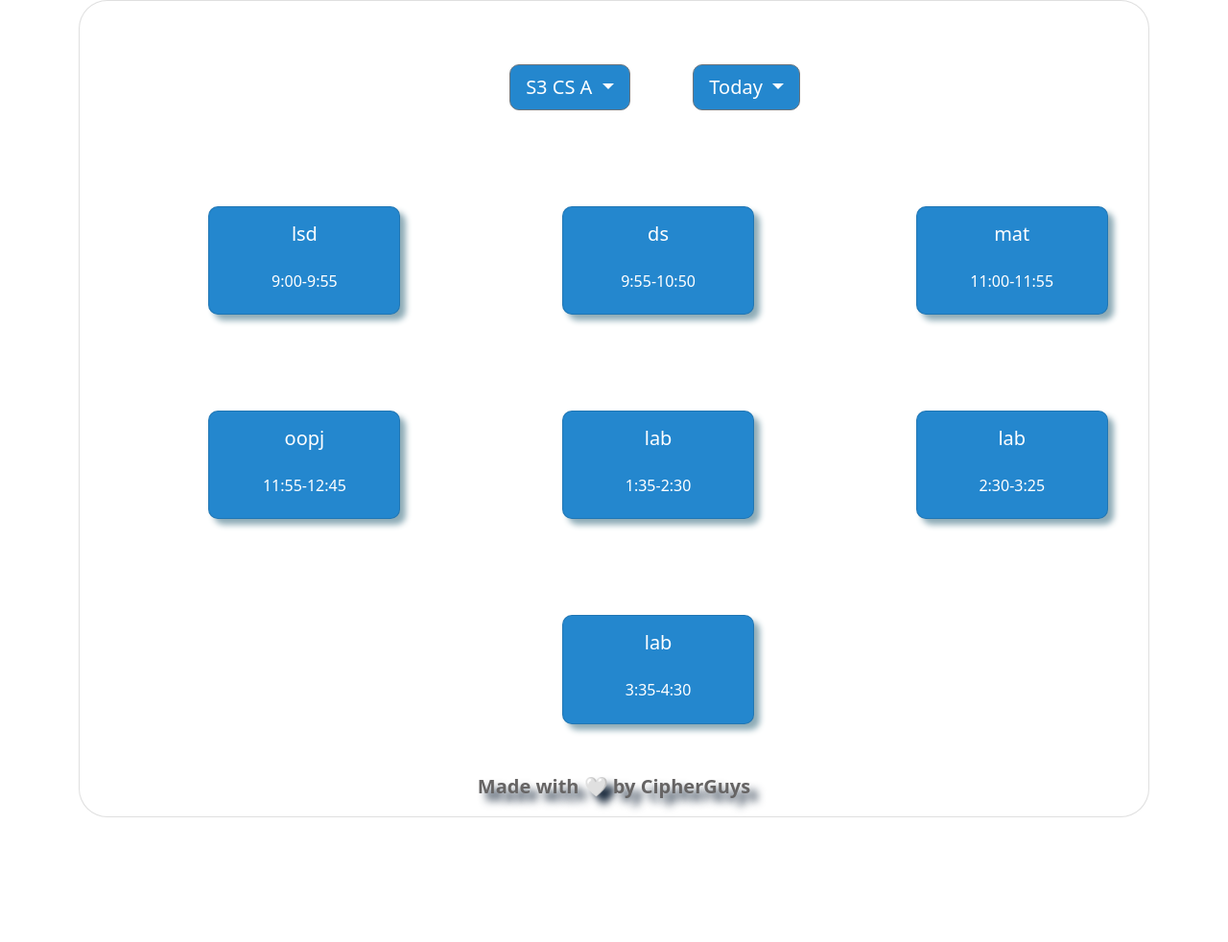
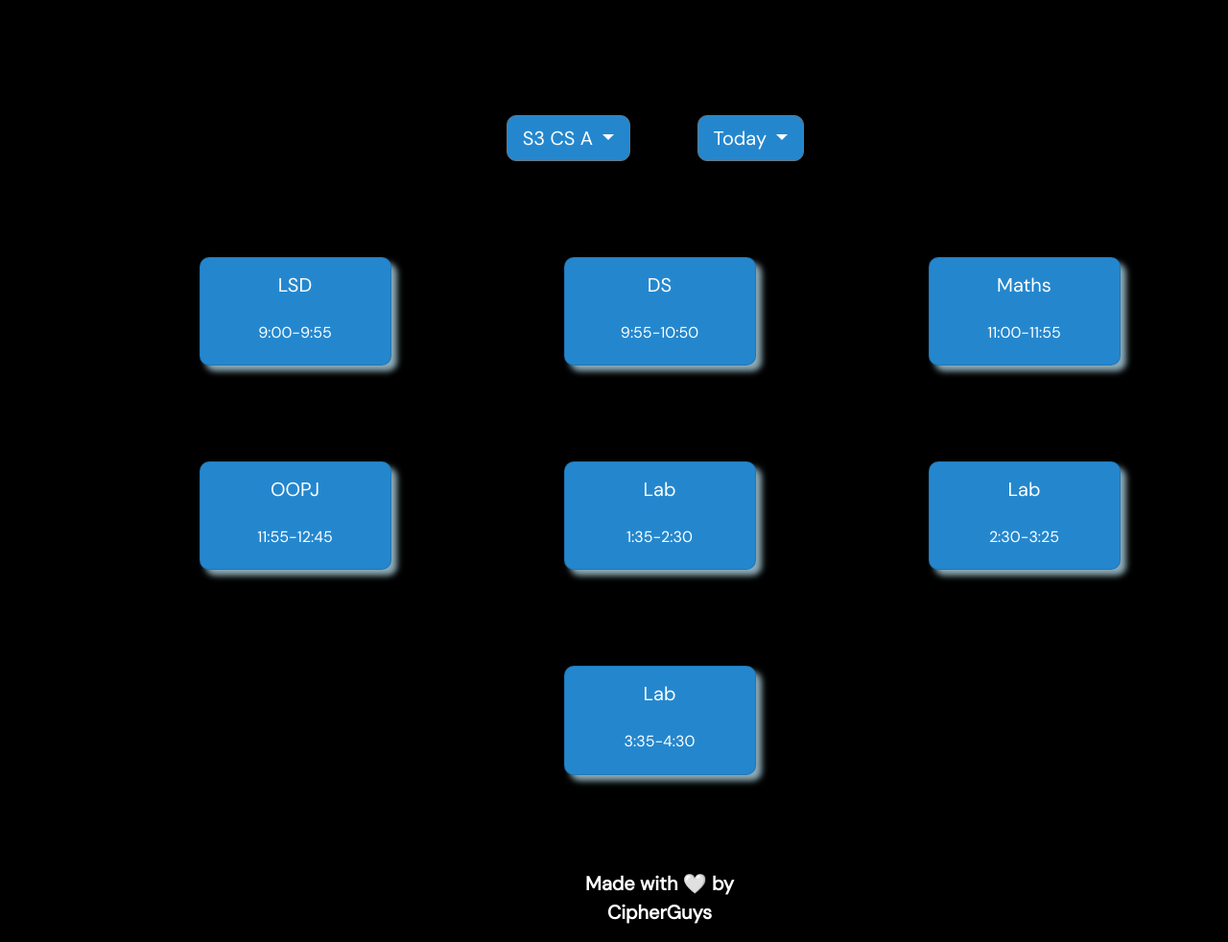
Before and after one commit to cipherGUYS/TimeTable, a plain HTML site: page index.html in a window 1280 px wide. Shown: the whole page at 96% size. Before the commit the page ends 852 px from the top, so only its background shows below. Drawn offline with nearby package versions, Linux system fonts and the light colour scheme.

Commit message:
UI Updated

```diff
--- a/assets/main.js
+++ b/assets/main.js
@@ -2,117 +2,257 @@ const tt = {
     A: {
         mon: {
             1: {
-                name: "lsd",
+                name: "LSD",
             },
             2: {
-                name: "ds",
+                name: "DS",
             },
             3: {
-                name: "mat",
+                name: "Maths",
             },
             4: {
-                name: "oopj",
+                name: "OOPJ",
             },
             5: {
-                name: "lab",
+                name: "Lab",
             },
             6: {
-                name: "lab",
+                name: "Lab",
             },
             7: {
-                name: "lab",
+                name: "Lab",
             }
         },
         tue: {
             1: {
-                name: "mat",
+                name: "Maths",
             },
             2: {
-                name: "mat",
+                name: "Maths",
             },
             3: {
-                name: "oopj",
+                name: "OOPJ",
             },
             4: {
-                name: "lsd",
+                name: "LSD",
             },
             5: {
-                name: "ds",
+                name: "DS",
             },
             6: {
-                name: "oopj",
+                name: "OOPJ",
             },
             7: {
-                name: "de",
+                name: "DE",
             }
         },
         wed: {
             1: {
-                name: "lsd",
+                name: "LSD",
             },
             2: {
-                name: "ds",
+                name: "DS",
             },
             3: {
-                name: "mat",
+                name: "Maths",
             },
             4: {
-                name: "oopj",
+                name: "OOPJ",
             },
             5: {
-                name: "lab",
+                name: "Lab",
             },
             6: {
-                name: "lab",
+                name: "Lab",
             },
             7: {
-                name: "lab",
+                name: "Lab",
             }
         },
         thu: {
             1: {
-                name: "lsd",
+                name: "LSD",
             },
             2: {
-                name: "ds",
+                name: "DS",
             },
             3: {
-                name: "mat",
+                name: "Maths",
             },
             4: {
-                name: "oopj",
+                name: "OOPJ",
             },
             5: {
-                name: "lab",
+                name: "Lab",
             },
             6: {
-                name: "lab",
+                name: "Lab",
             },
             7: {
-                name: "lab",
+                name: "Lab",
             }
         },
         fri: {
             1: {
-                name: "lsd",
+                name: "LSD",
             },
             2: {
-                name: "ds",
+                name: "DS",
             },
             3: {
-                name: "mat",
+                name: "Maths",
             },
             4: {
-                name: "oopj",
+                name: "OOPJ",
             },
             5: {
-                name: "lab",
+                name: "Lab",
             },
             6: {
-                name: "lab",
+                name: "Lab",
             },
             7: {
-                name: "lab",
+                name: "Lab",
+            }
+        },
+        sat: {
+            1: {
+                name: "LSD",
+            },
+            2: {
+                name: "DS",
+            },
+            3: {
+                name: "Maths",
+            },
+            4: {
+                name: "OOPJ",
+            },
+            5: {
+                name: "Lab",
+            },
+            6: {
+                name: "Lab",
+            },
+            7: {
+                name: "Lab",
+            }
+        },
+    },
+    B: {
+        mon: {
+            1: {
+                name: "OOPJ",
+            },
+            2: {
+                name: "Lab",
+            },
+            3: {
+                name: "Lab",
+            },
+            4: {
+                name: "Lab",
+            },
+            5: {
+                name: "Maths",
+            },
+            6: {
+                name: "LSD",
+            },
+            7: {
+                name: "DS",
+            }
+        },
+        tue: {
+            1: {
+                name: "DE",
+            },
+            2: {
+                name: "OOPJ",
+            },
+            3: {
+                name: "LSD",
+            },
+            4: {
+                name: "DS",
+            },
+            5: {
+                name: "Maths",
+            },
+            6: {
+                name: "Maths",
+            },
+            7: {
+                name: "PLA",
+            }
+        },
+        wed: {
+            1: {
+                name: "LSD",
+            },
+            2: {
+                name: "DE",
+            },
+            3: {
+                name: "OOPJ",
+            },
+            4: {
+                name: "DS",
+            },
+            5: {
+                name: "LSD",
+            },
+            6: {
+                name: "OOPJ",
+            },
+            7: {
+                name: "Maths",
+            }
+        },
+        thu: {
+            1: {
+                name: "LSD",
+            },
+            2: {
+                name: "Maths",
+            },
+            3: {
+                name: "OOPJ",
+            },
+            4: {
+                name: "DS",
+            },
+            5: {
+                name: "Lab",
+            },
+            6: {
+                name: "Lab",
+            },
+            7: {
+                name: "Lab",
+            }
+        },
+        fri: {
+            1: {
+                name: "OOPJ",
+            },
+            2: {
+                name: "Maths",
+            },
+            3: {
+                name: "DS",
+            },
+            4: {
+                name: "DE",
+            },
+            5: {
+                name: "Maths",
+            },
+            6: {
+                name: "LSD",
+            },
+            7: {
+                name: "DS",
             }
         },
         sat: {
@@ -132,150 +272,10 @@ const tt = {
                 name: "lab",
             },
             6: {
-                name: "lab",
+                name: "Sust",
             },
             7: {
-                name: "lab",
-            }
-        },
-    },
-    B: {
-        mon: {
-            1: {
-                name: "lsd",
-            },
-            2: {
-                name: "oopj",
-            },
-            3: {
-                name: "mat",
-            },
-            4: {
-                name: "oopj",
-            },
-            5: {
-                name: "lab",
-            },
-            6: {
-                name: "lab",
-            },
-            7: {
-                name: "lab",
-            }
-        },
-        tue: {
-            1: {
-                name: "mat",
-            },
-            2: {
-                name: "mat",
-            },
-            3: {
-                name: "oopj",
-            },
-            4: {
-                name: "lsd",
-            },
-            5: {
-                name: "ds",
-            },
-            6: {
-                name: "oopj",
-            },
-            7: {
-                name: "de",
-            }
-        },
-        wed: {
-            1: {
-                name: "lsd",
-            },
-            2: {
-                name: "ds",
-            },
-            3: {
-                name: "mat",
-            },
-            4: {
-                name: "oopj",
-            },
-            5: {
-                name: "lab",
-            },
-            6: {
-                name: "lab",
-            },
-            7: {
-                name: "lab",
-            }
-        },
-        thu: {
-            1: {
-                name: "lsd",
-            },
-            2: {
-                name: "ds",
-            },
-            3: {
-                name: "mat",
-            },
-            4: {
-                name: "oopj",
-            },
-            5: {
-                name: "lab",
-            },
-            6: {
-                name: "lab",
-            },
-            7: {
-                name: "lab",
-            }
-        },
-        fri: {
-            1: {
-                name: "lsd",
-            },
-            2: {
-                name: "ds",
-            },
-            3: {
-                name: "mat",
-            },
-            4: {
-                name: "oopj",
-            },
-            5: {
-                name: "lab",
-            },
-            6: {
-                name: "lab",
-            },
-            7: {
-                name: "lab",
-            }
-        },
-        sat: {
-            1: {
-                name: "lsd",
-            },
-            2: {
-                name: "ds",
-            },
-            3: {
-                name: "mat",
-            },
-            4: {
-                name: "oopj",
-            },
-            5: {
-                name: "lab",
-            },
-            6: {
-                name: "lab",
-            },
-            7: {
-                name: "lab",
+                name: "Pla",
             }
         }
     }
--- a/assets/style.css
+++ b/assets/style.css
@@ -1,5 +1,13 @@
+* {
+  font-family: "DM Sans";
+}
+
 body {
-  background-color: white;
+  background-color: black;
+}
+
+.container {
+  margin-top: 70px;
 }
 
 .main-card {
@@ -38,9 +46,17 @@ h5, h6 {
 .footer {
   font-size: 20px;
   font-weight: bold;
-  color: rgb(102, 100, 100);
+  color: white;
   text-align: center;
-  text-shadow: 8px 8px 9px #18283b;
+  /* text-shadow: 8px 8px 9px #18283b;  */
+}
+
+.dropdown-menu {
+  background-color: rgb(37, 37, 37);
+}
+
+.dropdown-menu a {
+  color: white;
 }
 
 #hero {
--- a/index.html
+++ b/index.html
@@ -14,9 +14,10 @@
     <link href="" rel="icon">
 
     <!-- Google Fonts -->
-    <link
-        href="https://fonts.googleapis.com/css?family=Open+Sans:300,300i,400,400i,600,600i,700,700i|Raleway:300,300i,400,400i,500,500i,600,600i,700,700i|Poppins:300,300i,400,400i,500,500i,600,600i,700,700i"
-        rel="stylesheet">
+    <link rel="preconnect" href="https://fonts.googleapis.com" />
+    <link rel="preconnect" href="https://fonts.gstatic.com" crossorigin />
+    <link href="https://fonts.googleapis.com/css2?family=DM+Sans&display=swap" rel="stylesheet" />
+
 
     <!-- Bootstrap CSS File -->
     <link href="https://cdn.jsdelivr.net/npm/bootstrap@5.1.3/dist/css/bootstrap.min.css" rel="stylesheet"
@@ -33,8 +34,8 @@
 
     <section id="updates" class="updates">
         <div class="container">
-            <div class="card main-card">
-                <div class="card-body">
+            <!-- <div class="d-flex justify-content-center"> -->
+            <!-- <div> -->
             <div class="row">
                 <div class="col-lg-4"></div>
                 <div class="col-lg-3 d-flex justify-content-center">
@@ -44,8 +45,10 @@
                             S3 CS A
                         </button>
                         <ul class="dropdown-menu">
-                                    <li><a id="cs-a" class="dropdown-item text-center" onclick='getdiv("A","S3 CS A")'>S3 CS A</a></li>
-                                    <li><a id="cs-b" class="dropdown-item text-center" onclick='getdiv("B","S3 CS B")'>S3 CS B</a></li>
+                            <li><a id="cs-a" class="dropdown-item text-center" onclick='getdiv("A","S3 CS A")'>S3 CS
+                                    A</a></li>
+                            <li><a id="cs-b" class="dropdown-item text-center" onclick='getdiv("B","S3 CS B")'>S3 CS
+                                    B</a></li>
 
                         </ul>
                     </div>
@@ -58,12 +61,18 @@
                             Today
                         </button>
                         <ul class="dropdown-menu">
-                                    <li><a id="mon" class="dropdown-item text-center" onclick='getday("mon","Monday")' >MONDAY</a></li>
-                                    <li><a id="tue" class="dropdown-item text-center" onclick='getday("tue","Tuesday")'>TUESDAY</a></li>
-                                    <li><a id="wed" class="dropdown-item text-center" onclick='getday("wed","Wednesday")'>WEDNESDAY</a></li>
-                                    <li><a id="thu" class="dropdown-item text-center" onclick='getday("thu","Thursday")'>THURSDAY</a></li>
-                                    <li><a id="fri" class="dropdown-item text-center" onclick='getday("fri","Friday")'>FRIDAY</a></li>
-                                    <li><a id="sat" class="dropdown-item text-center" onclick='getday("sat","Saturday")'>SATURDAY</a></li>
+                            <li><a id="mon" class="dropdown-item text-center"
+                                    onclick='getday("mon","Monday")'>MONDAY</a></li>
+                            <li><a id="tue" class="dropdown-item text-center"
+                                    onclick='getday("tue","Tuesday")'>TUESDAY</a></li>
+                            <li><a id="wed" class="dropdown-item text-center"
+                                    onclick='getday("wed","Wednesday")'>WEDNESDAY</a></li>
+                            <li><a id="thu" class="dropdown-item text-center"
+                                    onclick='getday("thu","Thursday")'>THURSDAY</a></li>
+                            <li><a id="fri" class="dropdown-item text-center"
+                                    onclick='getday("fri","Friday")'>FRIDAY</a></li>
+                            <li><a id="sat" class="dropdown-item text-center"
+                                    onclick='getday("sat","Saturday")'>SATURDAY</a></li>
                         </ul>
                     </div>
 
@@ -72,7 +81,7 @@
             <div class="row">
                 <div class="col-lg-1"></div>
                 <div class="col-lg-3 d-flex justify-content-center">
-                            <div id="1" class="card card-branch" onclick="link('1')" >
+                    <div id="1" class="card card-branch" onclick="link('1')">
                         <div class="card-body">
                             <h5 id="1sub" class="card-title text-center">Subject</h5><br>
                             <h6 class="card-subtitle mb-2 text-center">9:00-9:55</h6>
@@ -120,7 +129,7 @@
                 <div class="col-lg-1"></div>
                 <div class="col-lg-3 d-flex justify-content-center">
                     <div id="6" class="card card-branch" onclick="link('6')">
-                                <div  class="card-body">
+                        <div class="card-body">
                             <h5 id="6sub" class="card-title text-center">Subject</h5><br>
                             <h6 class="card-subtitle mb-2 text-center">2:30-3:25</h6>
                         </div>
@@ -138,9 +147,15 @@
                     </div>
                 </div>
             </div>
-                    <div class="footer">Made with 🤍 by CipherGuys</div>
+            <div class="row">
+                <div class="col-lg-5"></div>
+                <div class="col-lg-3">
+                    <p class="footer text-center mb-3 mt-5">Made with 🤍 by CipherGuys</p>
                 </div>
             </div>
+            <!-- </div>
+            </div> -->
+
         </div>
     </section>
 
```
Lines whose indentation alone changed are shown as unchanged.
